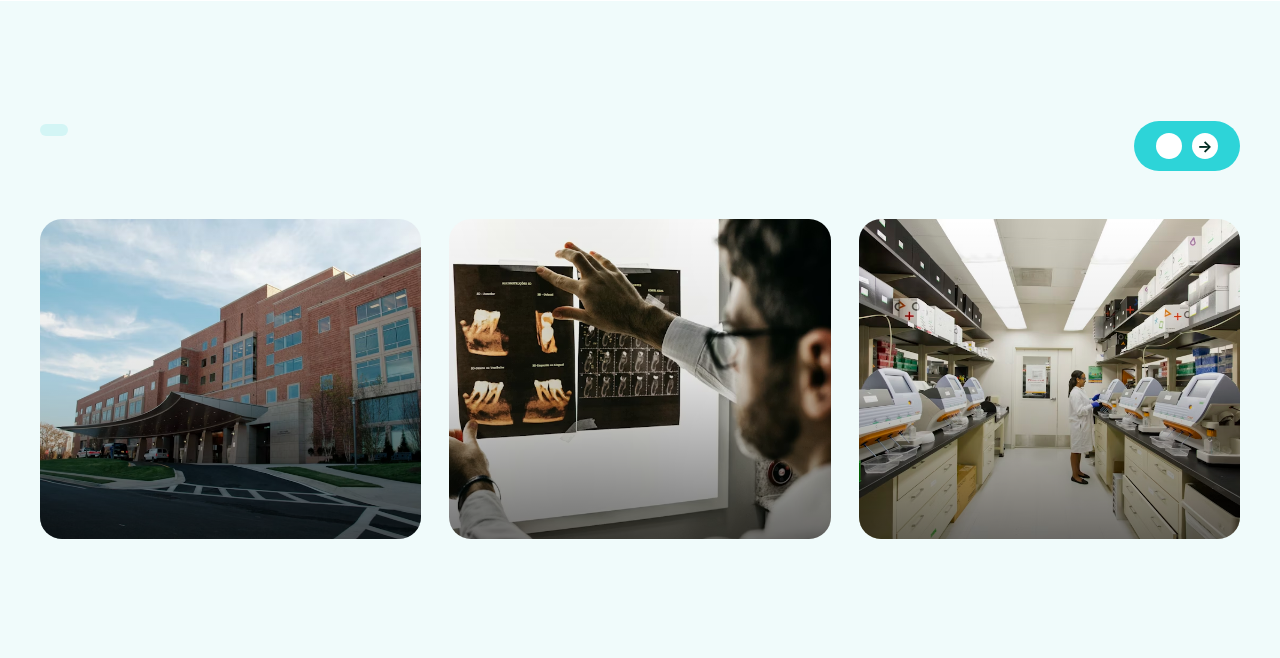
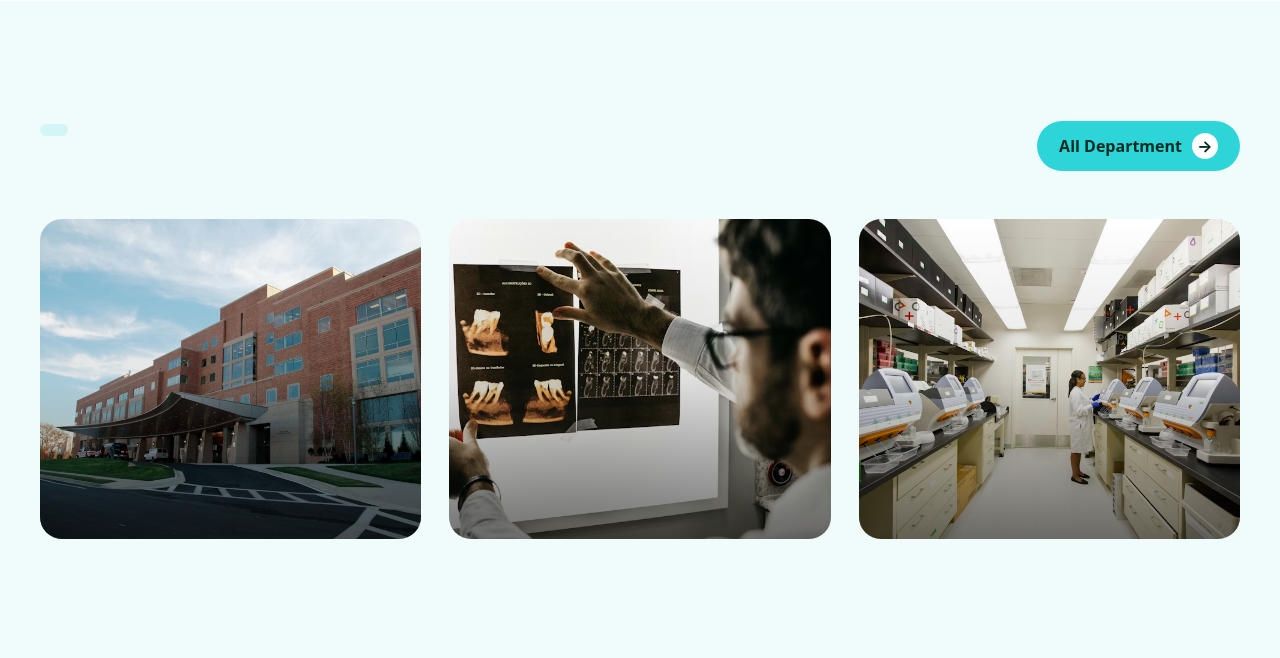
Before and after one commit to varonrot/sitegyn, a Flask app: template sitegyn/templates/template_health_care_01/template_health_care_01.html in a window 1280 px wide. Shown: the part 1856-2514 px from the top of the page. Run offline with Flask 3, Linux system fonts and the light colour scheme; the template is opened without the code that fills it, so the values that code supplies are empty; parts of the project's set-up code (start-up, migrations or seed data) failed here and were passed over.

Commit message:
Update template_health_care_01.html

```diff
--- a/sitegyn/templates/template_health_care_01/template_health_care_01.html
+++ b/sitegyn/templates/template_health_care_01/template_health_care_01.html
@@ -1915,9 +1915,8 @@
         <h2 id="departments-headline"></h2>
         <p id="departments-description"></p>
       </div>
-
-      <a href="#" class="btn-dept" id="departments-cta">
-        <span id="departments-cta-text"></span> <span>→</span>
+      <a href="#" class="btn-dept">
+        All Department <span>→</span>
       </a>
     </div>
 
```
